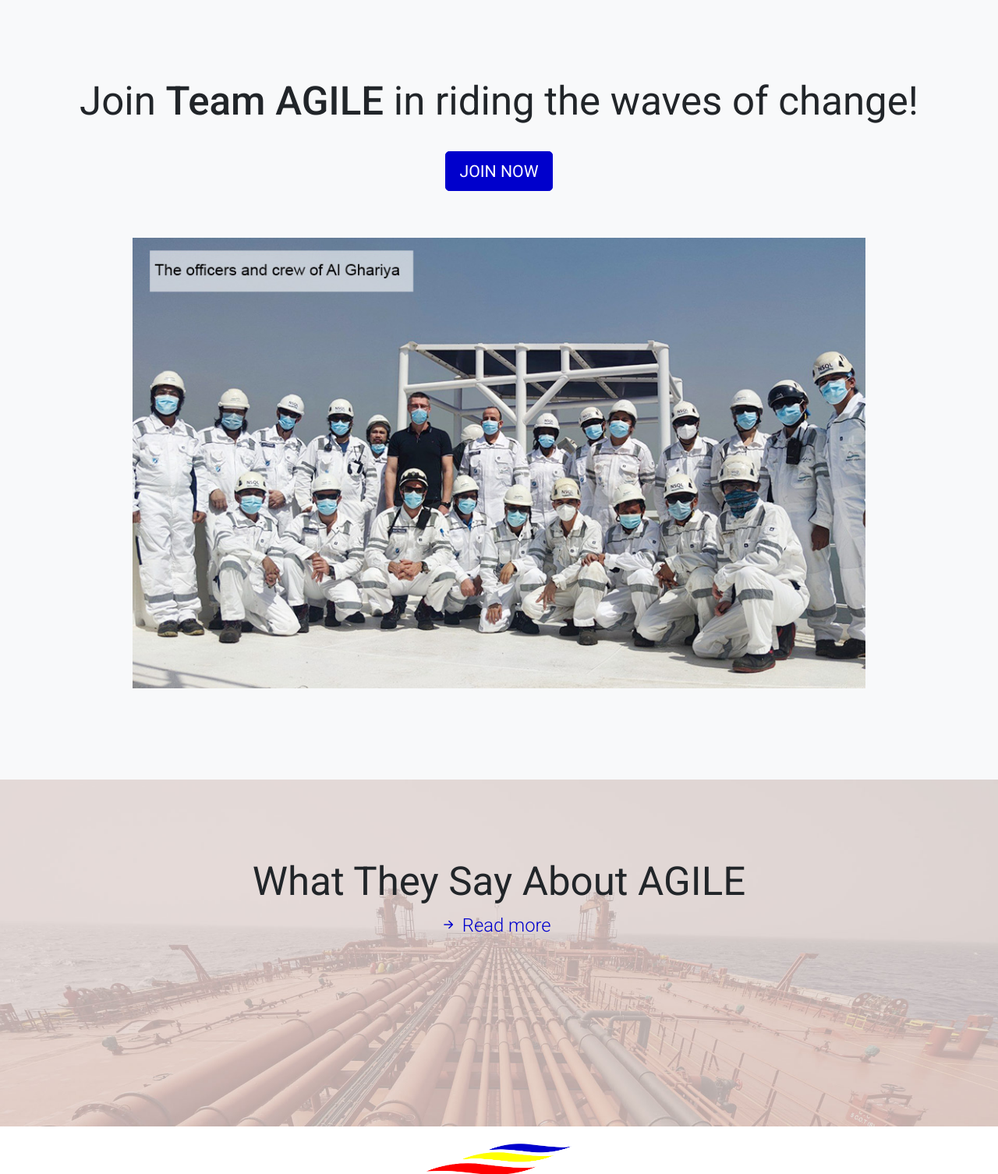
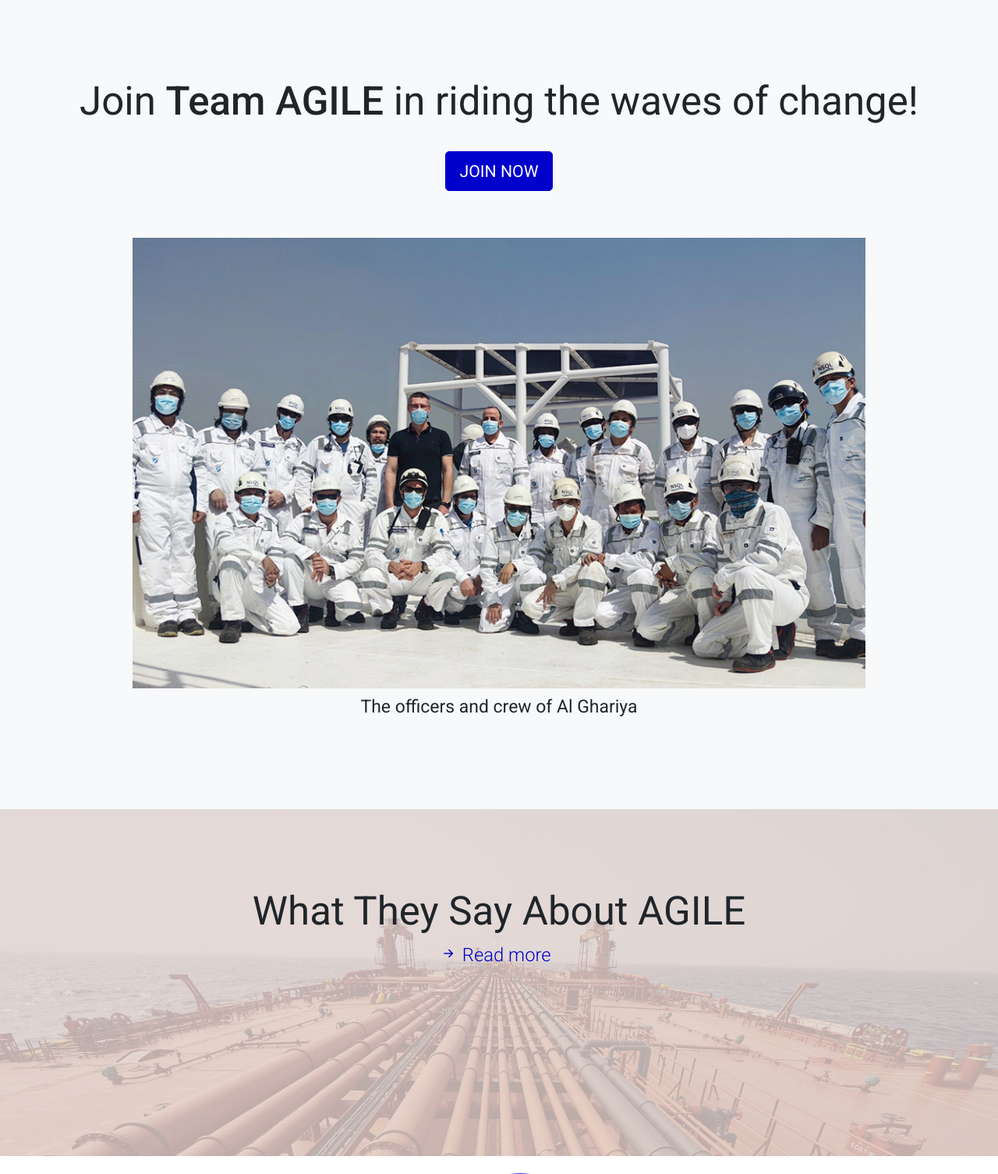
Before and after one commit to odedahay/dj-agile-app, a Django app: template templates/pages/index.html in a window 1280 px wide. Shown: the part 1219-2725 px from the top of the page at 78% size. Run offline with Django 3.2, Linux system fonts and the light colour scheme; the template is opened without the code that fills it, so the values that code supplies are empty; some libraries are stand-ins or nearby versions.

Commit message:
large text for  banners

```diff
--- a/agile/static/css/styles.css
+++ b/agile/static/css/styles.css
@@ -742,10 +742,15 @@
 .wrapper__b-margin{
     margin-bottom: 1rem;
 }
+
 @media only screen and (max-width: 767px), only screen and (max-device-width: 767px){
     .wrapper__b-margin{
         margin-bottom: 3.875rem;
-}
+    }
+    .wrapper__b-margin_jointeam{
+        margin-bottom: 0rem;
+        padding: 0;
+    }
 }
 
 .headline{
@@ -792,6 +797,22 @@
 }
 .headline__no-t-margin{
     margin-top: 0;
+}
+
+.join-img-description h2{
+    font-size: 1rem;
+    padding-top: 5px;
+    margin-bottom: 0;
+    font-weight: 400;
+    text-align: center;
+}
+@media (min-width: 767px) {
+    .join-img-description h2{
+        font-size: 1.35rem;
+        padding-top: 10px;
+        font-weight: 400;
+        margin-bottom: 0;
+    }
 }
 
 /* PAGE SECTION CONTENT
@@ -1633,7 +1654,7 @@
 
 @media only screen and (max-width: 767px), only screen and (max-device-width: 767px){
     .section-title h2 {
-        font-size: 36px;
+        font-size: 32px;
     }
     .section-title h3 {
         font-size: 1.2rem;
--- a/templates/pages/index.html
+++ b/templates/pages/index.html
@@ -74,8 +74,9 @@
       <p class="text-center"><a href="{% url 'jobs:jobs_list' %}" class="btn btn-lg btn-primary mt-4 text-uppercase">Join Now</a></p>
     </div>
 
-    <div class="wrapper wrapper__medium wrapper__b-margin">
+    <div class="wrapper wrapper__medium wrapper__b-margin wrapper__b-margin_jointeam">
        <img sizes="(min-width: 970px) 976px, 100vw" srcset="{% static 'images/banners/join-now-small.jpg' %} 565w, {% static 'images/banners/join-now-large.jpg'%} 976w, {% static 'images/banners/join-now-hi-dpi.jpg'%} 1952w" alt="Join Now!">
+       <div class="join-img-description"><h2>The officers and crew of Al Ghariya</h2></div>
     </div>
   </div>
 
```
Also changed, not shown: agile/static/images/banners/hero--large.jpg, agile/static/images/banners/hero--large1.jpg, agile/static/images/banners/hero--medium-i.jpg (added), agile/static/images/banners/hero--small-i.jpg (added), agile/static/images/banners/hero--smaller.jpg, agile/static/images/banners/join-now-hi-dpi.jpg, agile/static/images/banners/join-now-large-hi-dpi.jpg (added), agile/static/images/banners/join-now-large.jpg, agile/static/images/banners/join-now-small.jpg, 1 other file.
